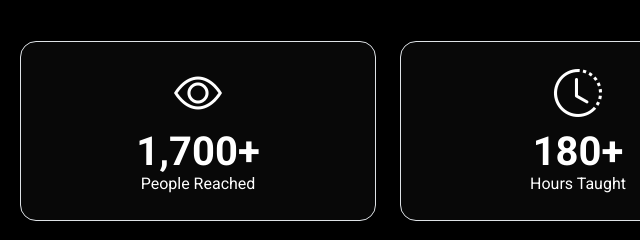
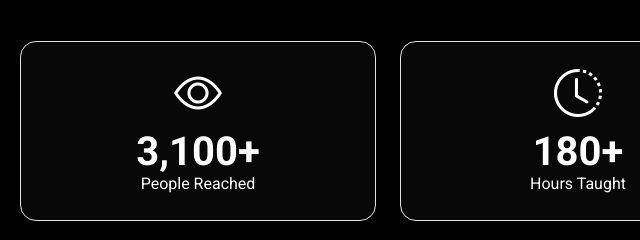
Before and after one commit to rarasomething/helloworld, a plain HTML site: page about.html in a window 1280 px wide. Shown: the part 1660-1900 px from the top of the page, 442-1082 px from the left. Drawn offline with nearby package versions, Linux system fonts and the light colour scheme.

Commit message:
Update about.html

```diff
--- a/about.html
+++ b/about.html
@@ -141,7 +141,7 @@ We aim to foster an environment where <span class="skyText">individuals passiona
           <div class="stat-box p-4 h-100 border rounded-4">
             <i class="bi bi-eye display-5 d-block mb-2"></i>
             <div class="stat-number display-6 fw-bold">
-              <span class="count" data-to="1700" data-suffix="+">0</span>
+              <span class="count" data-to="3100" data-suffix="+">0</span>
             </div>
             <p class="mb-0">People Reached</p>
           </div>
```
